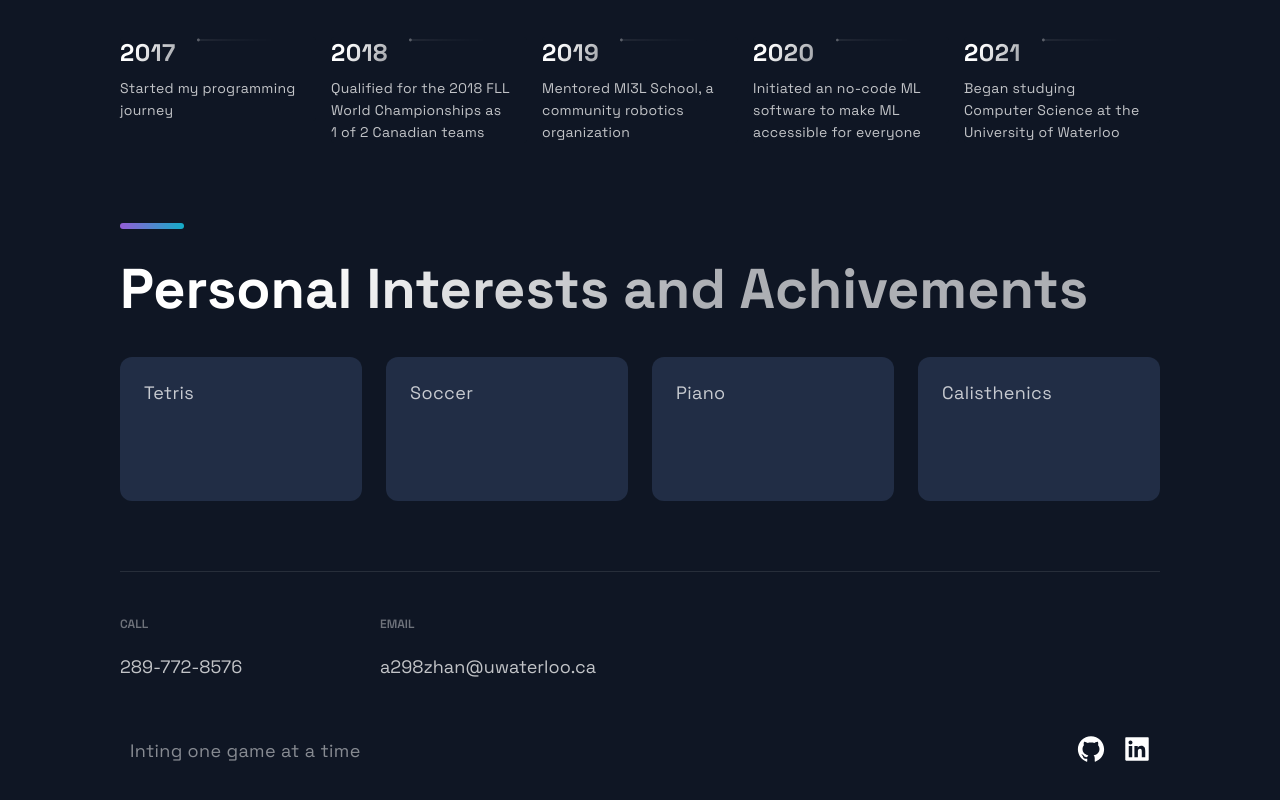
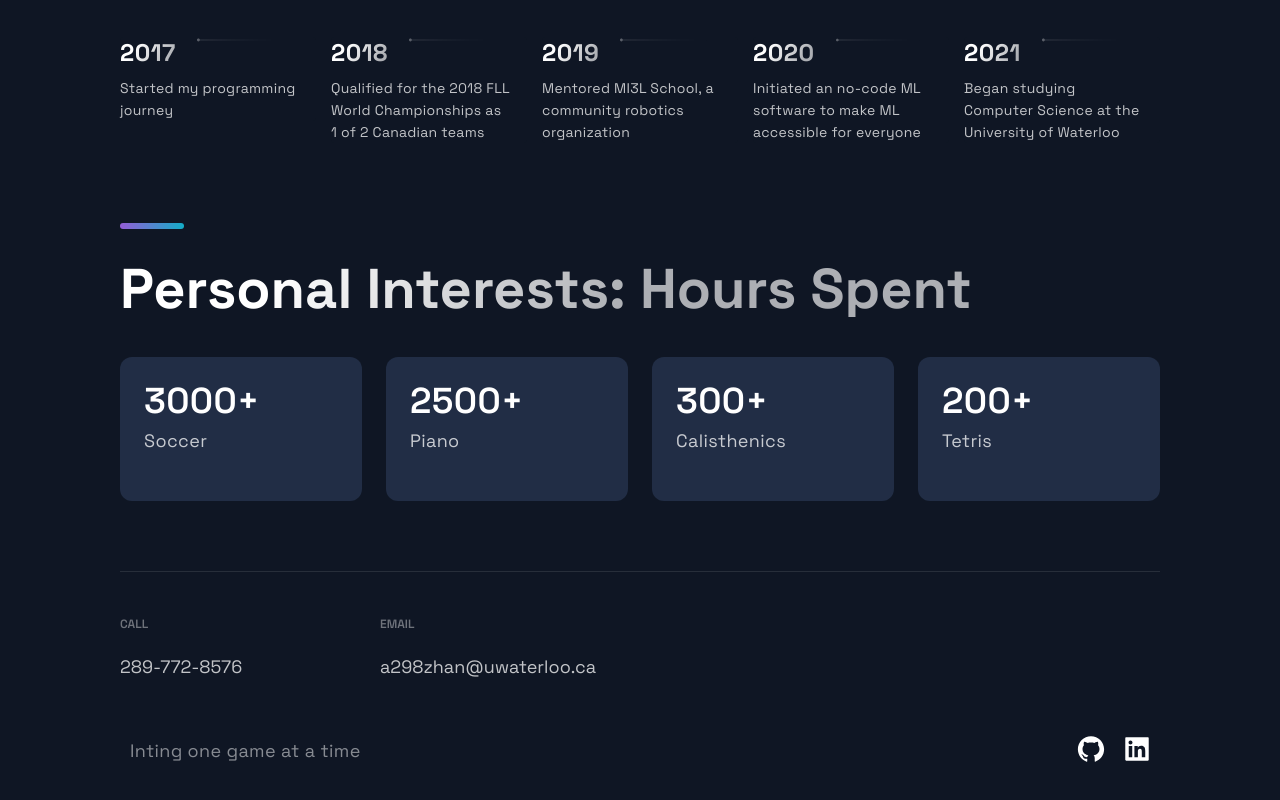
Before and after one commit to zhangandrew37/portfolio, a Next.js app: page / in a window 1280 px wide. Shown: the part 2737-3537 px from the top of the page. Built offline with nearby package versions, Linux system fonts and the light colour scheme.

Commit message:
update: personal interests

```diff
--- a/src/components/Acomplishments/Acomplishments.js
+++ b/src/components/Acomplishments/Acomplishments.js
@@ -8,18 +8,19 @@ import {
 import { Box, Boxes, BoxNum, BoxText } from "./AcomplishmentsStyles";
 
 const data = [
-  { number: 10, text: "Tetris" },
-  { number: 1000, text: "Soccer" },
-  { number: 1900, text: "Piano" },
-  { number: 5000, text: "Calisthenics" },
+  { number: 3000, text: "Soccer" },
+  { number: 2500, text: "Piano" },
+  { number: 300, text: "Calisthenics" },
+  { number: 200, text: "Tetris" },
 ];
 
 const Acomplishments = () => (
   <Section>
-    <SectionTitle>Personal Interests and Achivements</SectionTitle>
+    <SectionTitle>Personal Interests: Hours Spent</SectionTitle>
     <Boxes>
       {data.map((card, index) => (
         <Box key={index}>
+          <BoxNum>{card.number}+</BoxNum>
           <BoxText>{card.text}</BoxText>
         </Box>
       ))}
```
